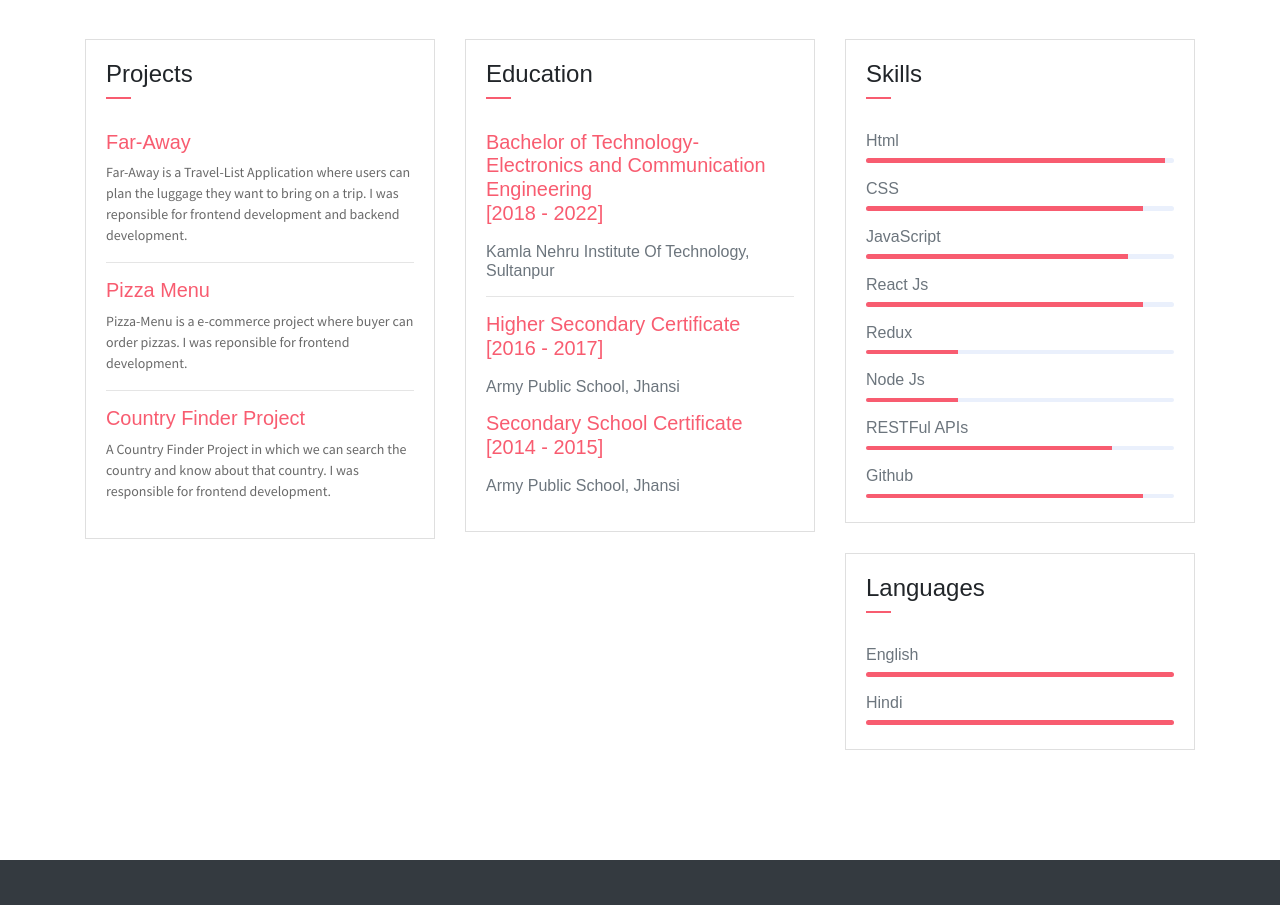
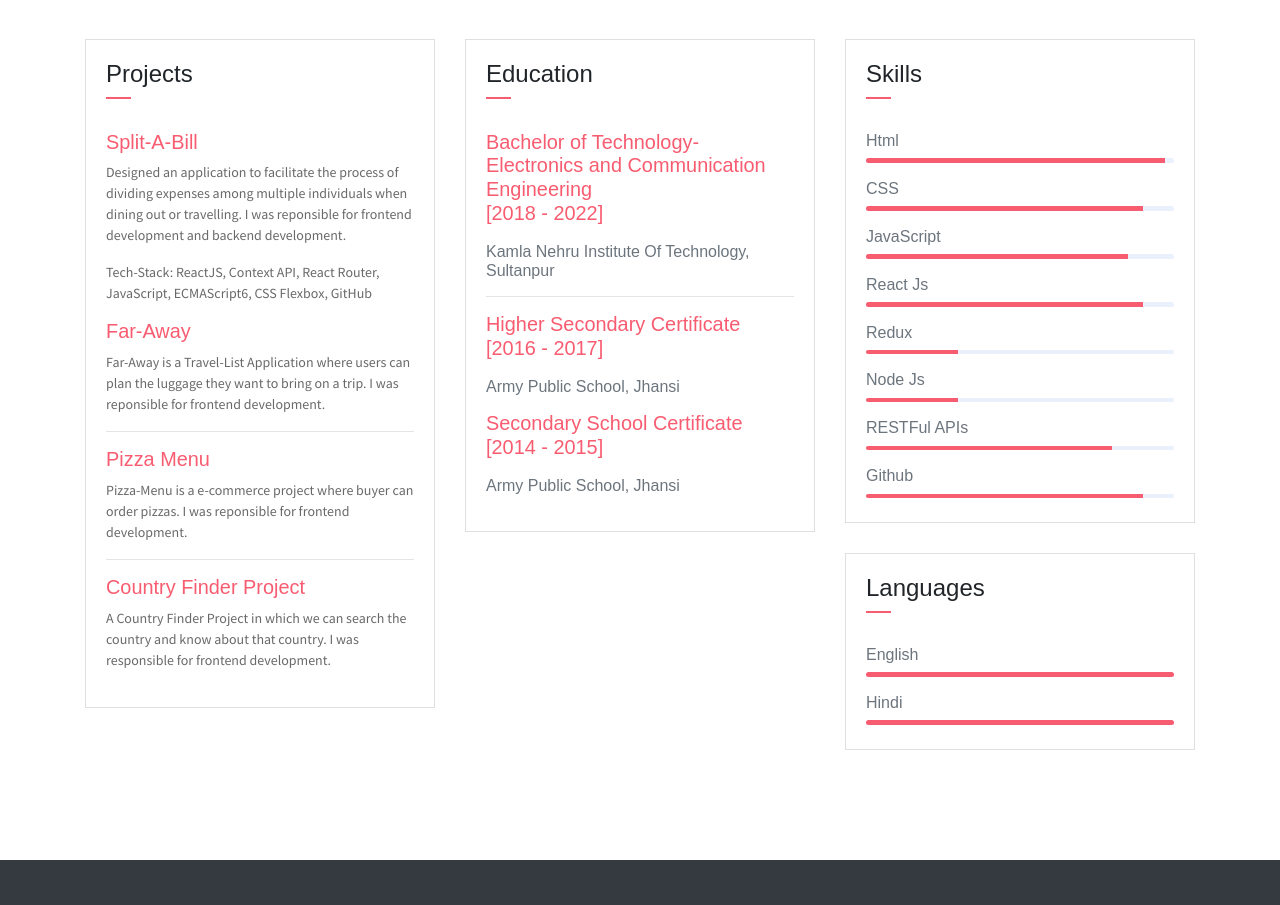
Before and after one commit to scorpioA/Abhishek_Portfolio, a plain HTML site: page index.html in a window 1280 px wide. Shown: the part 1660-2565 px from the top of the page. Drawn offline with Linux system fonts and the light colour scheme; some packages are replaced by stand-ins of ours.

Commit message:
second commit

```diff
--- a/index.html
+++ b/index.html
@@ -190,12 +190,18 @@
                             </div>
                         </div>
                         <div class="card-body">
-                            <h6 class="title text-danger">Far-Away </h6>
-                            <P>Far-Away is a Travel-List Application where users can plan the luggage they want to bring on a trip. I was reponsible for frontend development and backend development.</P>
+
+                            <h6 class="title text-danger">Split-A-Bill</h6>
+                            <P>Designed an application to facilitate the process of dividing expenses among multiple individuals when dining out or travelling. I was reponsible for frontend development and backend development.</P>
+                            <P>Tech-Stack: ReactJS, Context API, React Router, JavaScript, ECMAScript6, CSS Flexbox, GitHub</P>
+
+                            <h6 class="title text-danger">Far-Away</h6>
+                            <P>Far-Away is a Travel-List Application where users can plan the luggage they want to bring on a trip. I was reponsible for frontend development.</P>
 
                             <hr>
                             <h6 class="title text-danger">Pizza Menu</h6>
                             <P>Pizza-Menu is a e-commerce project where buyer can order pizzas. I was reponsible for frontend development.</P>
+
                             <hr>
                             <h6 class="title text-danger">Country Finder Project</h6>
                             <P>A Country Finder Project in which we can search the country and know about that country. I was responsible for frontend development. </P>
```
